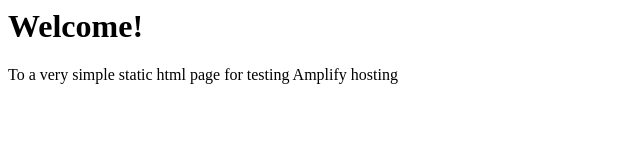
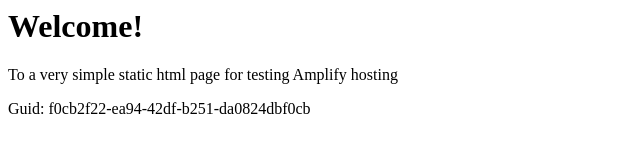
Before and after one commit to aws-aemilia-dub/Github-PR-Commit-Integration-Test-DoNotTouch-v1-prod-eu-west-1, a website: page src/index.html in a window 1280 px wide. Shown: the whole page, without its empty margins (0-640 px from the left). Drawn offline with Linux system fonts and the light colour scheme.

Commit message:
commit from integ tests

```diff
--- a/src/index.html
+++ b/src/index.html
@@ -1,3 +1,5 @@
+
+
 <html lang="en">
 
 <head>
@@ -10,6 +12,6 @@
 <body>
     <h1>Welcome!</h1>
     <p>To a very simple static html page for testing Amplify hosting</p>
-</body>
+    <p>Guid: f0cb2f22-ea94-42df-b251-da0824dbf0cb</p></body>
 
 </html>
```
